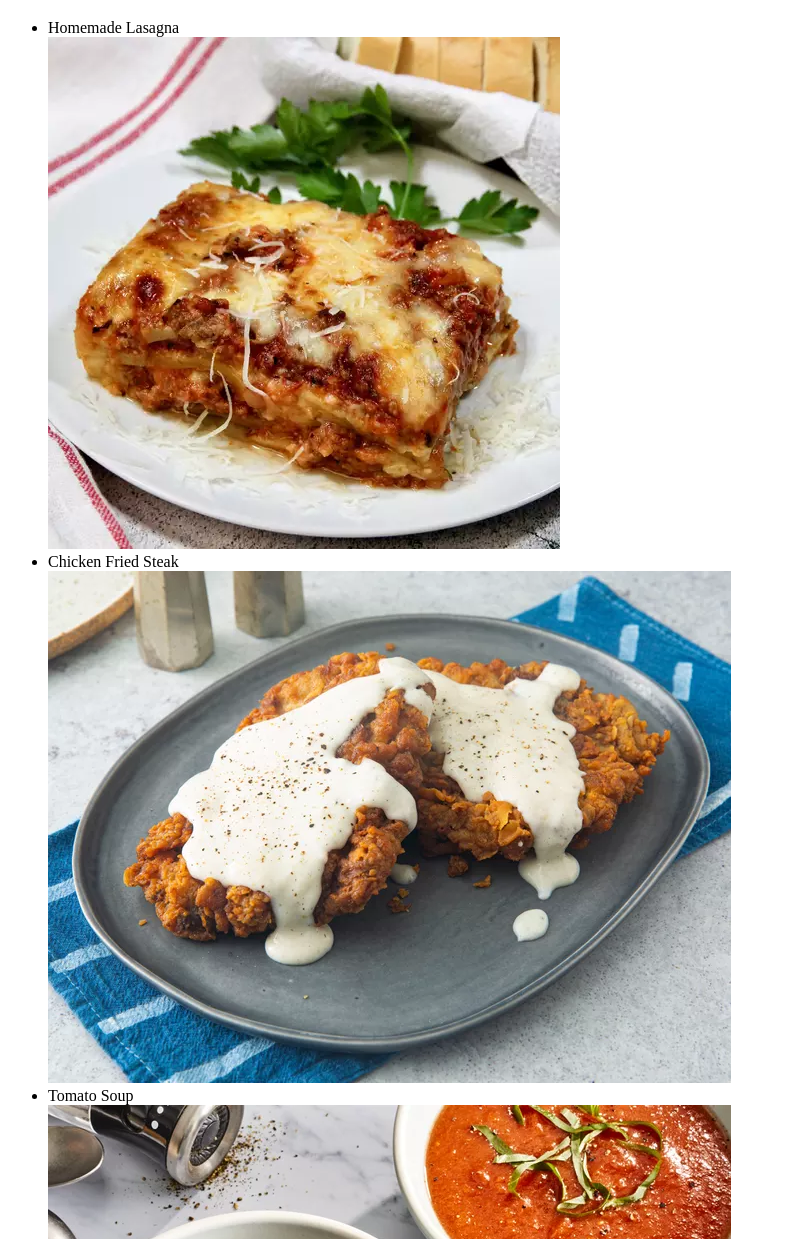
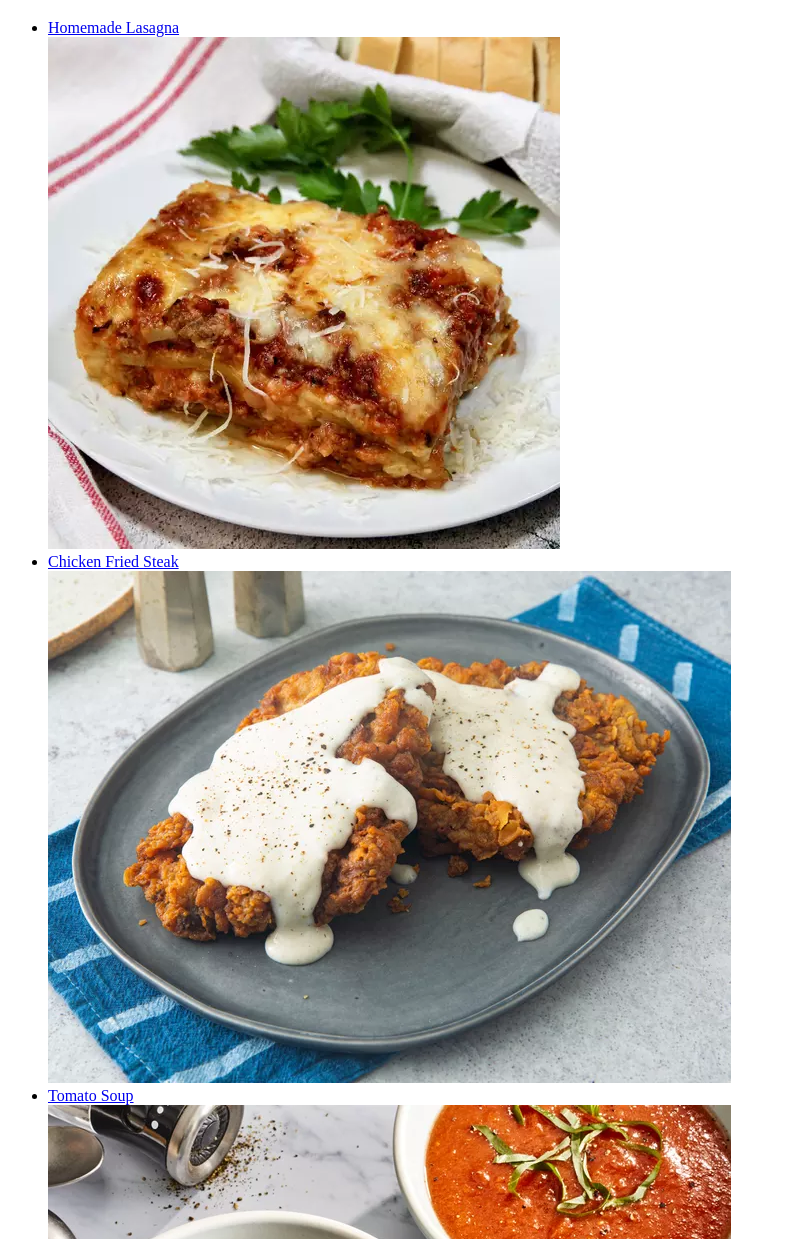
Before and after one commit to Nqzonokusa/odin-recipes, a plain HTML site: page index.html in a window 1280 px wide. Shown: the part 61-1300 px from the top of the page, without its empty margins (0-785 px from the left). Drawn offline with Linux system fonts and the light colour scheme.

Commit message:
Change ref to href

```diff
--- a/index.html
+++ b/index.html
@@ -11,13 +11,13 @@
     <h1>Odin Recipes</h1>
 
     <ul>
-        <li><a ref="recipes/homemade-lasagna.html">Homemade Lasagna</a></li>
+        <li><a href="./recipes/homemade-lasagna.html">Homemade Lasagna</a></li>
         <img src="./images/lasagna-image.webp" alt="Picture of homemade lasagna">
 
-        <li><a ref="recipes/chicken-steak.html">Chicken Fried Steak</a></li>
+        <li><a href="./recipes/chicken-steak.html">Chicken Fried Steak</a></li>
         <img src="./images/chicken-fried-steak-image.webp" alt="Picture of chicken fried steak">
 
-        <li><a ref="recipes/tomato-soup.html">Tomato Soup</a></li>
+        <li><a href="./recipes/tomato-soup.html">Tomato Soup</a></li>
         <img src="./images/tomato-soup-image.webp" alt="Picture of homemade lasagna">
     </ul>
 
```
